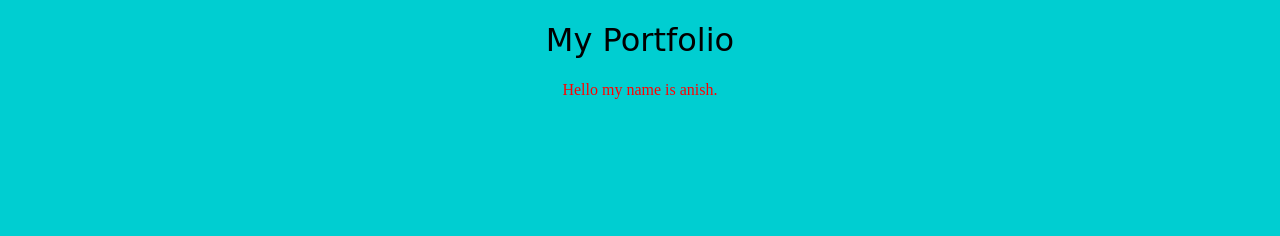
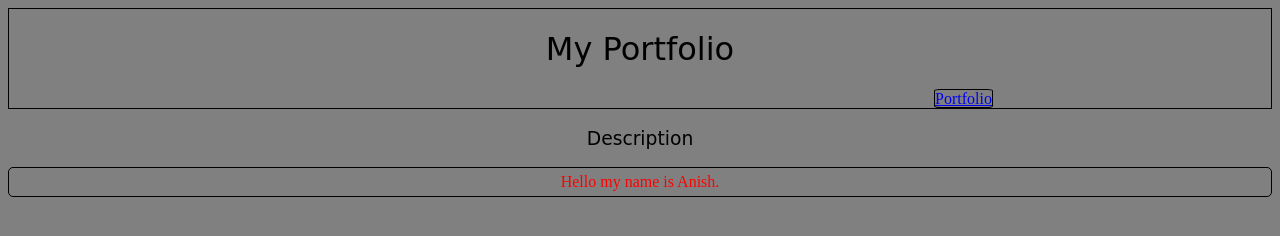
Before and after one commit to Anish815/portfolio-Anish, a plain HTML site: page index.html in a window 1280 px wide. Drawn offline with Linux system fonts and the light colour scheme.

Commit message:
Added some changes to css like border

```diff
--- a/index.html
+++ b/index.html
@@ -10,9 +10,11 @@
 <body>
     <header>
         <h1 class="title">My Portfolio</h1>
+        <a href="index.html">Portfolio</a>
     </header>
     <main>
-        <p class="paragraph">Hello my name is anish.</p>
+        <h3 class="title">Description</h3>
+        <p class="paragraph">Hello my name is Anish. </p>
     </main>
 
 </body>
--- a/style.css
+++ b/style.css
@@ -1,6 +1,9 @@
 body{
-    background-color: darkturquoise;
+    background-color: rgb(129, 128, 128);
 
+}
+header{
+    border: 1px black solid;
 }
 .title{
   font-family: "Dancing Script", cursive;
@@ -10,7 +13,18 @@ body{
   text-align: center;
 
 }
+a{
+    border: 1px black solid;
+    margin-left:925px;
+    border-radius: 10%;
+}
 p{
     text-align: center;
     color:red;
+    border: 1px black solid;
+    border-radius: 5px;
+    display: flex;
+    justify-content: center;
+    padding:5px;
+
 }
```
